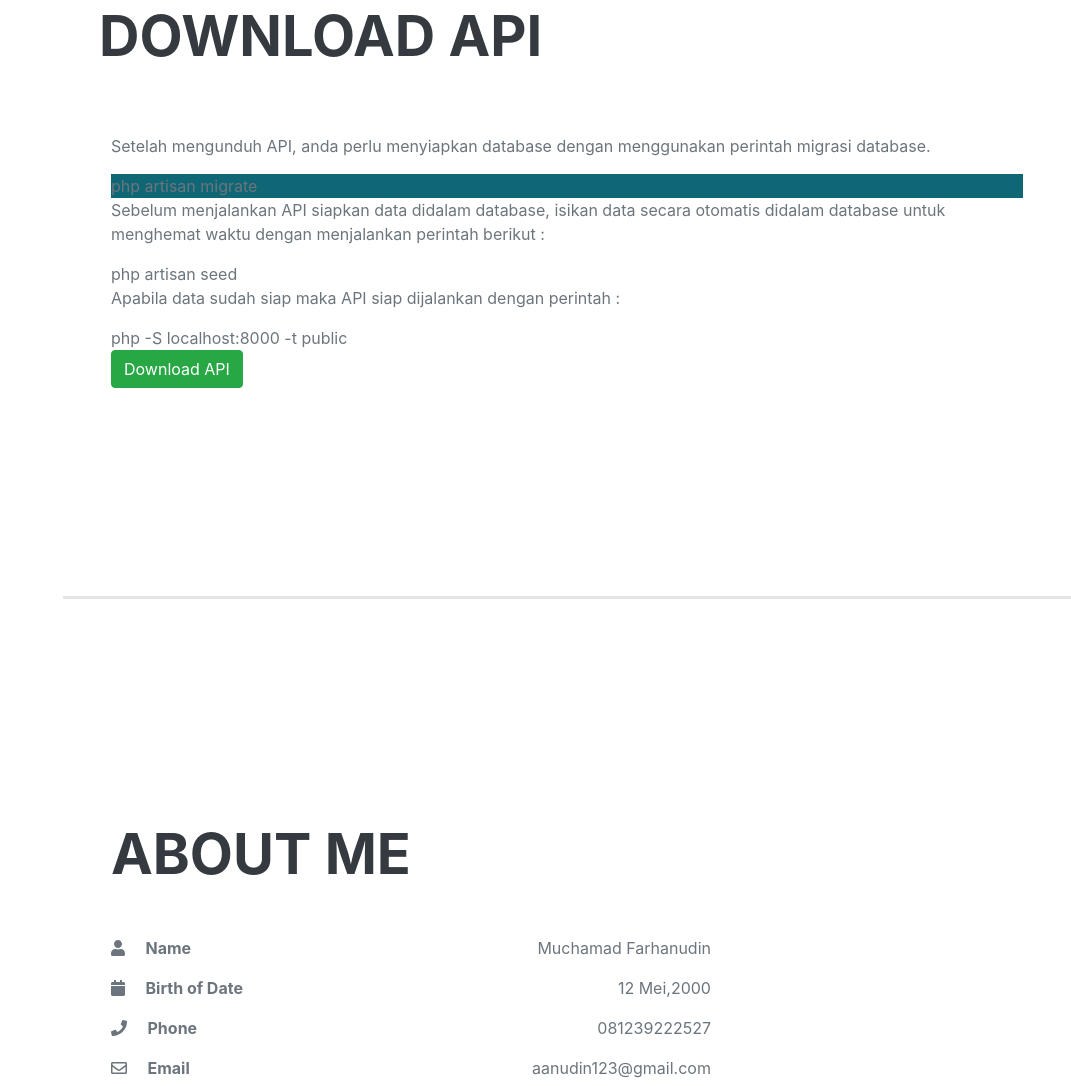
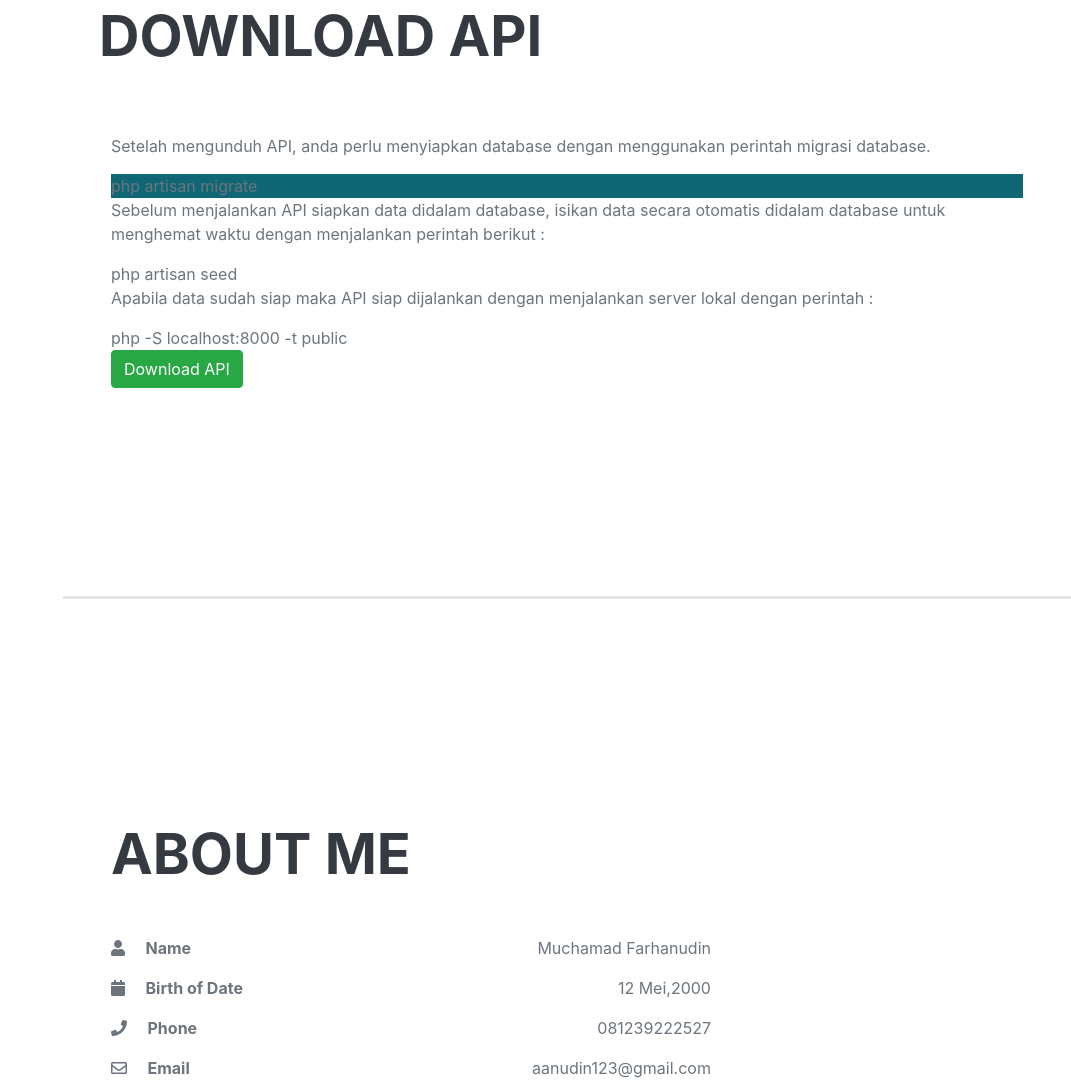
Before and after one commit to farhan1205/Absensi.id, a plain HTML site: page index.html in a window 1280 px wide. Shown: the part 3117-4203 px from the top of the page, without its empty margins (209-1280 px from the left). Drawn offline with nearby package versions, Linux system fonts and the light colour scheme; a web font is replaced by a local one.

Commit message:
Update Hints

```diff
--- a/index.html
+++ b/index.html
@@ -143,8 +143,9 @@
                   <div class = "docs" >php artisan migrate</div>
                   <p>Sebelum menjalankan API siapkan data didalam database, isikan data secara otomatis didalam database untuk menghemat waktu dengan menjalankan perintah berikut :</p>
                   <div class = "info">php artisan seed</div>
-                  <p>Apabila data sudah siap maka API siap dijalankan dengan perintah :</p>
+                  <p>Apabila data sudah siap maka API siap dijalankan dengan menjalankan server lokal dengan perintah :</p>
                   <div class = "info">php -S localhost:8000 -t public</div>
+
 
                   <a href="https://gitlab.com/pkl-absensi/absensiv2" class="btn btn-success rounded" target="_blank">Download API</a>
 
```
